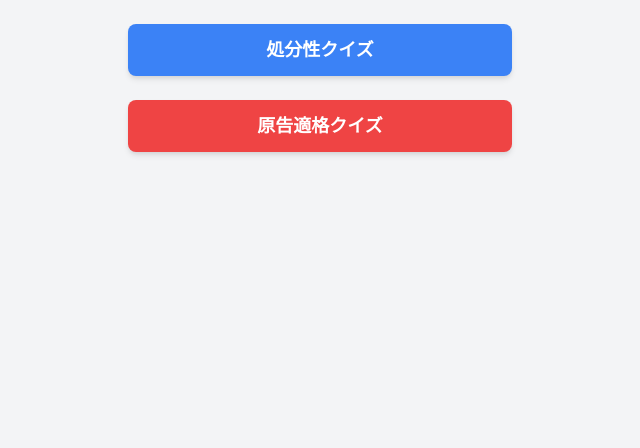
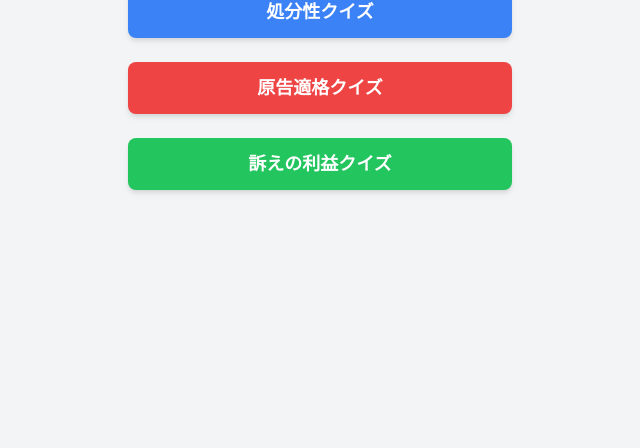
Before and after one commit to matuzaki20120/shobunsei, a plain HTML site: page index.html in a window 1280 px wide. Shown: the part 352-800 px from the top of the page, without its empty margins (320-960 px from the left). Drawn offline with nearby package versions, Linux system fonts and the light colour scheme.

Commit message:
Add files via upload

```diff
--- a/index.html
+++ b/index.html
@@ -45,14 +45,14 @@
         .answer-button:hover:not(:disabled) {
             opacity: 0.9;
         }
-        .button-ari { /* This class will be used for the "あり" type button styling */
+        .button-ari { /* "あり" ボタンのスタイル */
             background-color: #3b82f6; /* Tailwind blue-500 */
             color: white;
         }
         .button-ari:hover:not(:disabled) {
             background-color: #2563eb; /* Tailwind blue-600 */
         }
-        .button-nashi { /* This class will be used for the "なし" type button styling */
+        .button-nashi { /* "なし" ボタンのスタイル */
             background-color: #ef4444; /* Tailwind red-500 */
             color: white;
         }
@@ -75,7 +75,7 @@
             color: #991b1b; /* Tailwind red-700 */
             border: 1px solid #fca5a5; /* Tailwind red-300 */
         }
-        .next-button { /* General style for next, restart, back buttons */
+        .next-button { /* 次へ、再挑戦、戻るボタンの共通スタイル */
             display: block;
             width: 100%;
             padding: 0.75rem 1rem;
@@ -127,7 +127,7 @@
             color: #6b7280; /* gray-500 */
             margin-top: 0.5rem;
         }
-        /* Styles for selection screen */
+        /* クイズ選択画面のボタンスタイル */
         #selection-screen button {
              box-shadow: 0 4px 6px -1px rgba(0, 0, 0, 0.1), 0 2px 4px -1px rgba(0, 0, 0, 0.06); /* shadow-md */
         }
@@ -144,11 +144,15 @@
                 <button id="select-genkoku" class="w-full bg-red-500 hover:bg-red-600 text-white font-semibold py-3 px-6 rounded-lg text-lg transition duration-150 ease-in-out">
                     原告適格クイズ
                 </button>
+                <button id="select-uttae" class="w-full bg-green-500 hover:bg-green-600 text-white font-semibold py-3 px-6 rounded-lg text-lg transition duration-150 ease-in-out">
+                    訴えの利益クイズ
+                </button>
             </div>
         </div>
 
         <div id="quiz-main-container" style="display:none;" class="w-full">
-            <div class="quiz-container mx-auto"> <h1 id="quiz-title" class="text-3xl font-bold text-center mb-6 text-gray-800"></h1>
+            <div class="quiz-container mx-auto">
+                <h1 id="quiz-title" class="text-3xl font-bold text-center mb-6 text-gray-800"></h1>
                 <div id="quiz-area">
                     <div class="progress-bar-container">
                         <div id="progress-bar" class="progress-bar"></div>
@@ -177,6 +181,7 @@
     <script>
         // --- クイズデータ定義 ---
         const shobunseiData = [
+            // ... (処分性クイズのデータは変更なし)
             { question: "供託金取戻請求に対する供託官の却下", answer: true, category: "私法上の行為", caseReference: "最大判昭45.7.15" },
             { question: "労働基準監督署長による労災就学援護費の支給決定", answer: true, category: "私法上の行為", caseReference: "最判平15.9.4" },
             { question: "国有財産法上の普通財産の払下げ", answer: false, category: "私法上の行為", caseReference: "最判昭35.7.12" },
@@ -205,6 +210,7 @@
         ];
 
         const genkokuData = [
+            // ... (原告適格クイズのデータは変更なし)
             { question: "公衆浴場の許可の取消しを求める既存業者", answer: true, caseReference: "最判昭37.1.19" },
             { question: "保安林指定解除の取消しを求める周辺住民", answer: true, caseReference: "最判昭57.9.9" },
             { question: "航空運送事業免許の取消しを求める飛行場周辺住民", answer: true, caseReference: "最判平1.2.17" },
@@ -215,6 +221,29 @@
             { question: "特急料金認可の取消しを求める利用者", answer: false, caseReference: "最判平1.4.13" },
             { question: "風俗営業許可の取消しを求める周辺住民", answer: false, caseReference: "最判平10.12.17" },
             { question: "場外車券発売施設設置許可の取消しを求める区域内の周辺住民", answer: false, caseReference: "最判平21.10.15" }
+        ];
+
+        const uttaeNoRiekiData = [
+            // 訴えの利益クイズのデータ
+            { question: "原告公務員死亡後の免職処分の取消し", answer: true, caseReference: "最判昭49.12.10" },
+            { question: "市街化調整区域内の工事完了後の都市計画法の開発許可の取消し", answer: true, caseReference: "最判平27.12.14" },
+            { question: "工事完了後の土地改良事業施行認可処分の取消し", answer: true, caseReference: "最判平4.1.24" },
+            { question: "免許証の有効期間の経過後の運転免許取消処分の取消し", answer: true, caseReference: "最判昭40.8.2" },
+            { question: "免職処分を受けた公務員が公職に立候補した後の免職処分取消し", answer: true, caseReference: "最大判昭40.4.28" },
+            { question: "優良運転手である旨の記載のない免許証を交付された後の免許更新処分の取消し", answer: true, caseReference: "最判平21.2.27" },
+            { question: "公文書が書証として提出された後の公文書非開示決定の取消し", answer: true, caseReference: "最大平14.2.28" },
+            { question: "公衆浴場の既存業者が求める新規業者に対する営業許可処分の取消し", answer: true, caseReference: "最判昭37.1.19" },
+            { question: "放送局免許拒否処分で競願関係にある者が期間経過後に再免許付与", answer: true, caseReference: "最判昭43.12.24" },
+            { question: "営業停止処分の後行処分の量定の加重", answer: true, caseReference: "最判平27.3.3" },
+            { question: "原告死亡後の生活保護変更決定の取消し", answer: false, caseReference: "最判昭42.5.24" },
+            { question: "原告死亡後の公文書の非公開決定の取消し", answer: false, caseReference: "最判平16.2.24" },
+            { question: "建築工事完了後の建築確認の取消し", answer: false, caseReference: "最判昭59.10.26" },
+            { question: "市街化区域内の工事完了後の都市計画法に基づく開発許可の取消し", answer: false, caseReference: "最判平5.9.10" },
+            { question: "使用期日の経過後の皇居外苑使用不許可処分の取消し", answer: false, caseReference: "最判昭28.12.23" },
+            { question: "代替施設設置後の保安林指定解除処分の取消し", answer: false, caseReference: "最判昭57.9.9" },
+            { question: "日本出国後の再入国不許可処分の取消し", answer: false, caseReference: "最判平10.4.10" },
+            { question: "保育の実施期間満了後の保育所廃止条例の制定行為の取消し", answer: false, caseReference: "最判平21.11.26" },
+            { question: "運転免許停止処分で1年経過", answer: false, caseReference: "最判昭55.11.25" }
         ];
 
         const quizTypesInfo = {
@@ -231,6 +260,13 @@
                 negative: "原告適格なし",
                 data: genkokuData,
                 showCategory: false
+            },
+            uttae: { // 「訴えの利益クイズ」用の設定
+                title: "訴えの利益クイズ",
+                positive: "訴えの利益あり",
+                negative: "訴えの利益なし",
+                data: uttaeNoRiekiData,
+                showCategory: false // 訴えの利益クイズではカテゴリ表示は通常不要
             }
         };
 
@@ -256,10 +292,11 @@
 
         const selectShobunseiBtn = document.getElementById('select-shobunsei');
         const selectGenkokuBtn = document.getElementById('select-genkoku');
+        const selectUttaeBtn = document.getElementById('select-uttae'); // 新しいボタンの参照
         const backToSelectionBtn = document.getElementById('back-to-selection-btn');
 
         // --- クイズの状態管理 ---
-        let currentQuizType = ''; // 'shobunsei' or 'genkoku'
+        let currentQuizType = '';
         let activeQuizData = [];
         let shuffledQuizData = [];
         let currentQuestionIndex = 0;
@@ -269,7 +306,7 @@
 
         // 問題をシャッフルする関数
         function shuffleArray(array) {
-            const newArray = [...array]; // 配列のコピーを作成
+            const newArray = [...array];
             for (let i = newArray.length - 1; i > 0; i--) {
                 const j = Math.floor(Math.random() * (i + 1));
                 [newArray[i], newArray[j]] = [newArray[j], newArray[i]];
@@ -280,8 +317,8 @@
         // クイズ選択画面を表示
         function showSelectionScreen() {
             quizMainContainerEl.style.display = 'none';
-            selectionScreenEl.style.display = 'flex'; // flexで中央揃え
-            progressBarEl.style.width = '0%'; // プログレスバーをリセット
+            selectionScreenEl.style.display = 'flex';
+            progressBarEl.style.width = '0%';
         }
 
         // 特定のクイズを準備して開始
@@ -295,7 +332,7 @@
             btnNashi.textContent = quizInfo.negative;
 
             selectionScreenEl.style.display = 'none';
-            quizMainContainerEl.style.display = 'block'; // または 'flex' など、レイアウトに応じて
+            quizMainContainerEl.style.display = 'block';
 
             startQuiz();
         }
@@ -401,9 +438,10 @@
         // --- イベントリスナー ---
         selectShobunseiBtn.addEventListener('click', () => prepareQuiz('shobunsei'));
         selectGenkokuBtn.addEventListener('click', () => prepareQuiz('genkoku'));
+        selectUttaeBtn.addEventListener('click', () => prepareQuiz('uttae')); // 新しいクイズのイベントリスナー
 
         backToSelectionBtn.addEventListener('click', showSelectionScreen);
-        restartBtn.addEventListener('click', startQuiz); // 現在のクイズをリスタート
+        restartBtn.addEventListener('click', startQuiz);
 
         btnAri.addEventListener('click', () => selectAnswer(true));
         btnNashi.addEventListener('click', () => selectAnswer(false));
@@ -418,7 +456,7 @@
         });
 
         // --- 初期化 ---
-        showSelectionScreen(); // 最初に選択画面を表示
+        showSelectionScreen();
 
     </script>
 </body>
```
